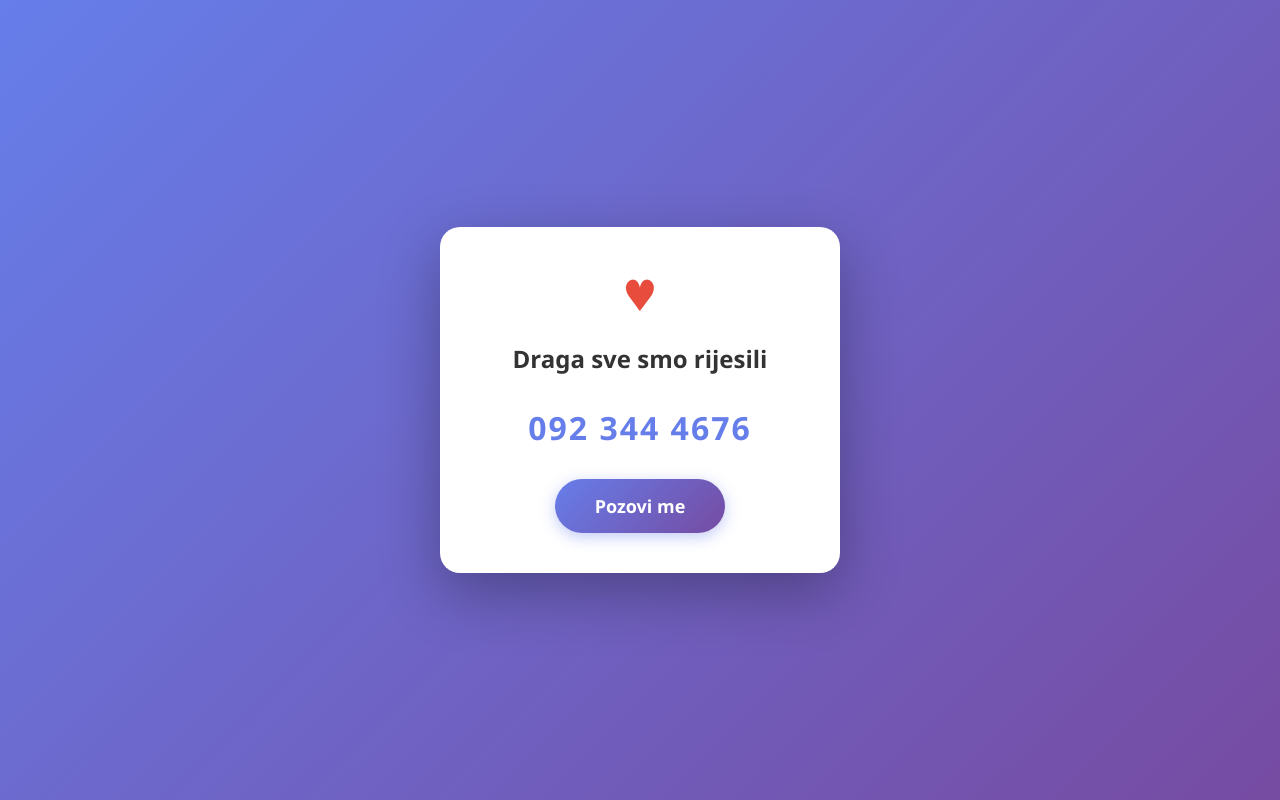
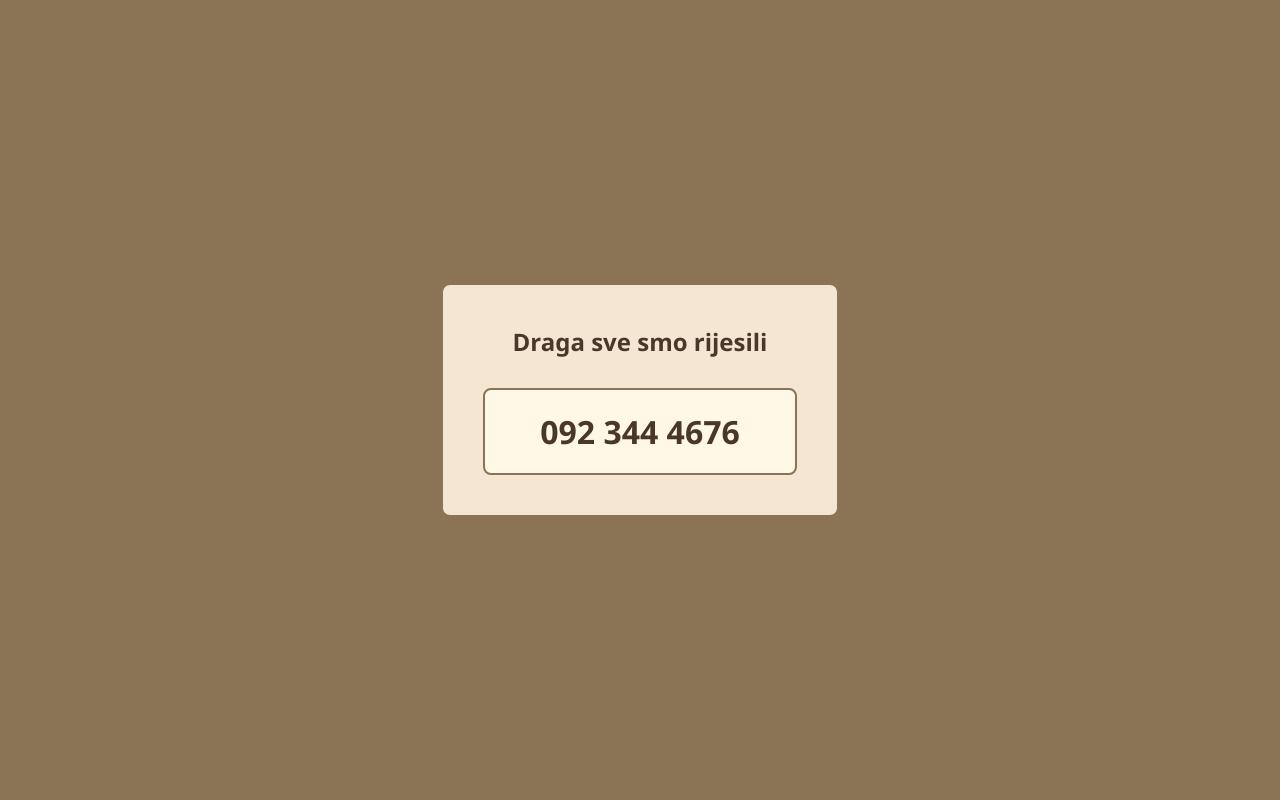
Before and after one commit to vlaicc/konobarica-qr, a plain HTML site: page index.html in a window 1280 px wide. Drawn offline with Linux system fonts and the light colour scheme.

Commit message:
Update design - brown cream colors, simple layout

```diff
--- a/index.html
+++ b/index.html
@@ -13,7 +13,7 @@
 
         body {
             font-family: 'Segoe UI', Tahoma, Geneva, Verdana, sans-serif;
-            background: linear-gradient(135deg, #667eea 0%, #764ba2 100%);
+            background: #8B7355;
             min-height: 100vh;
             display: flex;
             justify-content: center;
@@ -22,88 +22,37 @@
         }
 
         .container {
-            background: white;
+            background: #F5E6D3;
             padding: 40px;
-            border-radius: 20px;
-            box-shadow: 0 20px 60px rgba(0,0,0,0.3);
+            border: 3px solid #8B7355;
+            border-radius: 10px;
             text-align: center;
             max-width: 400px;
             width: 100%;
-            animation: fadeIn 0.6s ease-in;
-        }
-
-        @keyframes fadeIn {
-            from {
-                opacity: 0;
-                transform: translateY(-20px);
-            }
-            to {
-                opacity: 1;
-                transform: translateY(0);
-            }
         }
 
         .message {
             font-size: 24px;
-            color: #333;
+            color: #4A3728;
             margin-bottom: 30px;
             font-weight: 600;
-            line-height: 1.4;
         }
 
         .phone {
             font-size: 32px;
-            color: #667eea;
+            color: #4A3728;
             font-weight: bold;
-            margin-bottom: 30px;
-            letter-spacing: 2px;
-        }
-
-        .call-button {
-            display: inline-block;
-            background: linear-gradient(135deg, #667eea 0%, #764ba2 100%);
-            color: white;
-            padding: 15px 40px;
-            border-radius: 50px;
-            text-decoration: none;
-            font-size: 18px;
-            font-weight: 600;
-            transition: transform 0.3s ease, box-shadow 0.3s ease;
-            box-shadow: 0 4px 15px rgba(102, 126, 234, 0.4);
-        }
-
-        .call-button:hover {
-            transform: translateY(-2px);
-            box-shadow: 0 6px 20px rgba(102, 126, 234, 0.6);
-        }
-
-        .call-button:active {
-            transform: translateY(0);
-        }
-
-        .heart {
-            color: #e74c3c;
-            font-size: 40px;
-            margin-bottom: 20px;
-            animation: heartbeat 1.5s ease-in-out infinite;
-        }
-
-        @keyframes heartbeat {
-            0%, 100% {
-                transform: scale(1);
-            }
-            50% {
-                transform: scale(1.1);
-            }
+            padding: 20px;
+            border: 2px solid #8B7355;
+            border-radius: 8px;
+            background: #FFF8E7;
         }
     </style>
 </head>
 <body>
     <div class="container">
-        <div class="heart">♥</div>
         <div class="message">Draga sve smo rijesili</div>
         <div class="phone">092 344 4676</div>
-        <a href="tel:+381923444676" class="call-button">Pozovi me</a>
     </div>
 </body>
 </html>
```
